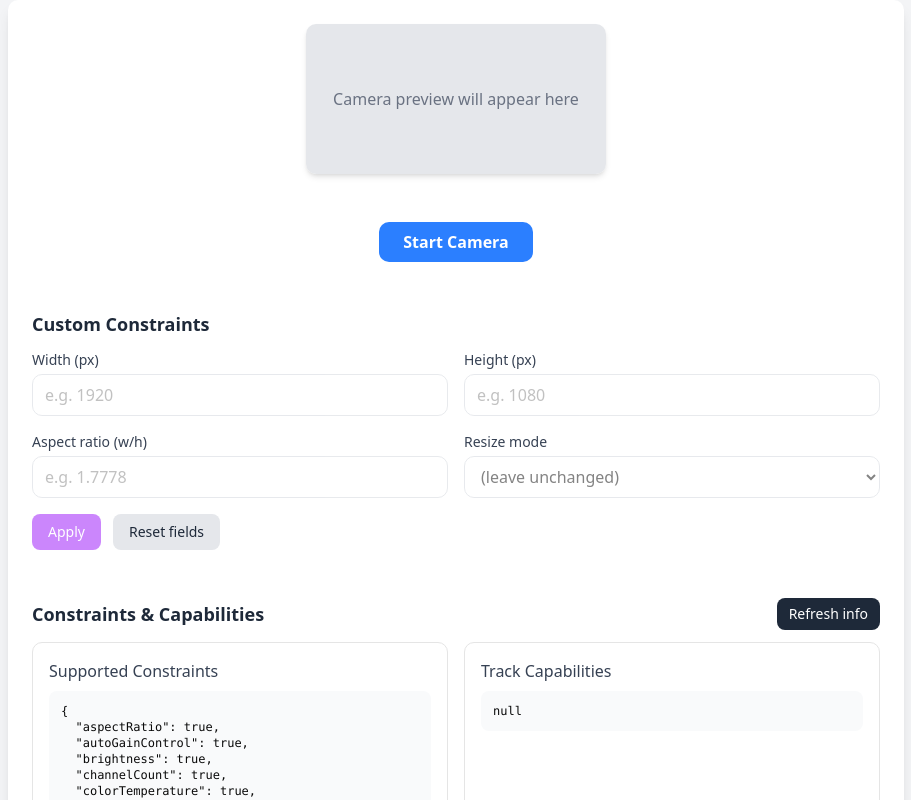
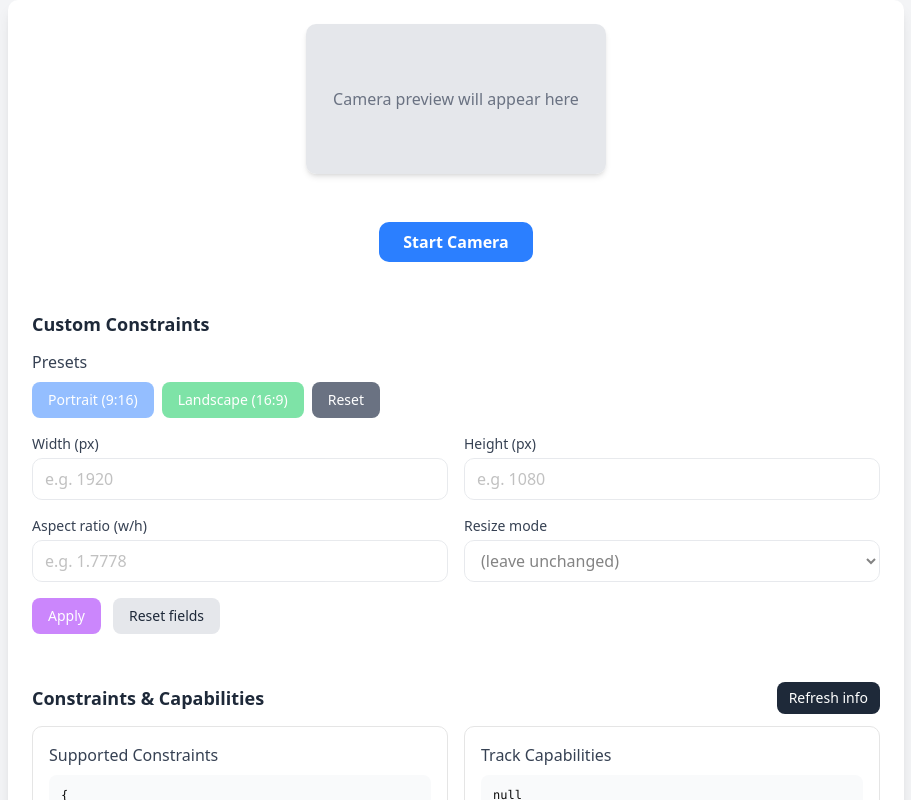
Before and after one commit to jmayalag/vitereact, a React (Vite) app: page / in a window 1280 px wide. Shown: the top 800 px of the page, without its empty margins (184-1095 px from the left). Built offline with nearby package versions, Linux system fonts and the light colour scheme.

Commit message:
Portraint / landscape

```diff
--- a/src/components/VideoTest.tsx
+++ b/src/components/VideoTest.tsx
@@ -275,6 +275,28 @@ export function VideoTest() {
     [stream, trackCapabilities?.focusDistance, refreshTrackInfo]
   );
 
+  const setPortraitPreset = () => {
+    setConstraintForm({
+      width: "1080",
+      height: "1920",
+      aspectRatio: (9 / 16).toString(),
+      resizeMode: "",
+      zoom: constraintForm.zoom,
+      focusDistance: constraintForm.focusDistance,
+    });
+  };
+
+  const setLandscapePreset = () => {
+    setConstraintForm({
+      width: "1920",
+      height: "1080",
+      aspectRatio: (16 / 9).toString(),
+      resizeMode: "",
+      zoom: constraintForm.zoom,
+      focusDistance: constraintForm.focusDistance,
+    });
+  };
+
   const resetConstraintForm = () => {
     setConstraintForm({
       width: "",
@@ -319,8 +341,8 @@ export function VideoTest() {
                 autoPlay
                 playsInline
                 muted
-                className="rounded-lg shadow-md max-w-full h-auto"
-                style={{ maxHeight: "200px", transform: "scaleX(-1)" }}
+                className="rounded-lg shadow-md max-w-full h-auto max-h-[400px] md:max-h-[600px]"
+                style={{ transform: "scaleX(-1)" }}
               />
               {!isStreaming && (
                 <div className="absolute inset-0 bg-gray-200 rounded-lg flex items-center justify-center">
@@ -453,6 +475,33 @@ export function VideoTest() {
               <h2 className="text-lg font-semibold text-gray-800 mb-3">
                 Custom Constraints
               </h2>
+              <div className="mb-4">
+                <h3 className="text-md font-medium text-gray-700 mb-2">
+                  Presets
+                </h3>
+                <div className="flex flex-wrap gap-2">
+                  <button
+                    onClick={setPortraitPreset}
+                    disabled={!isStreaming}
+                    className="bg-blue-500 hover:bg-blue-600 disabled:opacity-50 text-white text-sm font-medium py-2 px-4 rounded-md transition-colors"
+                  >
+                    Portrait (9:16)
+                  </button>
+                  <button
+                    onClick={setLandscapePreset}
+                    disabled={!isStreaming}
+                    className="bg-green-500 hover:bg-green-600 disabled:opacity-50 text-white text-sm font-medium py-2 px-4 rounded-md transition-colors"
+                  >
+                    Landscape (16:9)
+                  </button>
+                  <button
+                    onClick={resetConstraintForm}
+                    className="bg-gray-500 hover:bg-gray-600 text-white text-sm font-medium py-2 px-4 rounded-md transition-colors"
+                  >
+                    Reset
+                  </button>
+                </div>
+              </div>
               <div className="grid grid-cols-1 md:grid-cols-2 gap-4">
                 <div>
                   <label className="block text-sm font-medium text-gray-700 mb-1">
```
